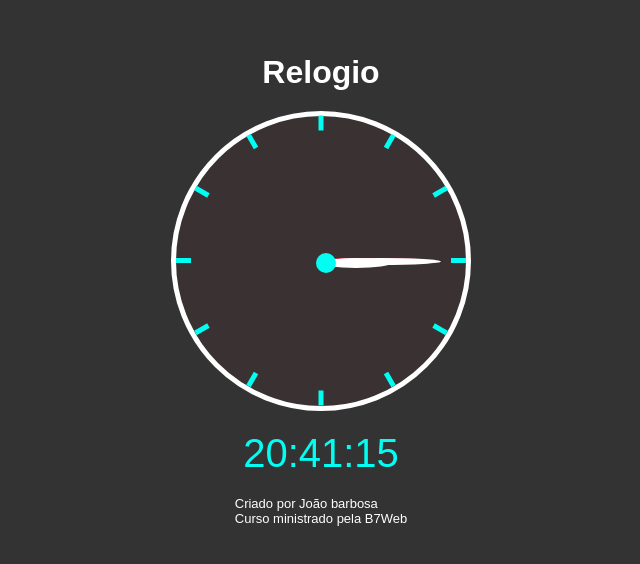
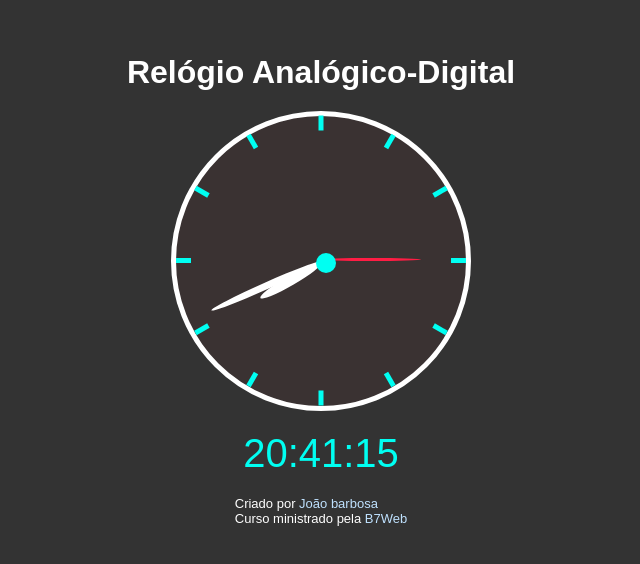
Before and after one commit to JoaoSBarbosa/relogio-analogico-digital, a plain HTML site: page relogio/index.html in a window 1280 px wide. Shown: the part 110-674 px from the top of the page, without its empty margins (319-959 px from the left). Drawn offline with Linux system fonts and the light colour scheme.

Commit message:
Projeto finalizado

```diff
--- a/relogio/assets/css/style.css
+++ b/relogio/assets/css/style.css
@@ -102,3 +102,10 @@ footer {
    color: #FFF;
    font-size: 13px;
 }
+footer a{
+   text-decoration: none;
+   color: rgb(191, 225, 254);
+}
+footer a:hover{
+   color: #00fff2;
+}
--- a/relogio/assets/js/script.js
+++ b/relogio/assets/js/script.js
@@ -15,10 +15,16 @@ function updateClock() {
   )}`;
   // Relogio Analogico
   let sDeg = ((360 / 60) * second) - 90;
+  let mDeg = ((360 / 60) * minute) - 90;
+  let hDeg = ((360 / 12) * hour) - 90;
   sElement.style.transform = `rotate(${sDeg}deg)`;
+  mElement.style.transform = `rotate(${mDeg}deg)`;
+  hElement.style.transform = `rotate(${hDeg}deg)`
+
 }
 function fixZero(time) {
   return time < 10 ? `0${time}` : time;
 }
 
 setInterval(updateClock, 1000);
+updateClock();
--- a/relogio/index.html
+++ b/relogio/index.html
@@ -10,7 +10,7 @@
 </head>
 
 <body>
-   <h1>Relogio</h1>
+   <h1>Relógio Analógico-Digital</h1>
    <div class="relogio">
       <div class="riscos">
          <div class="risco" style="transform: rotate(0deg)">
@@ -61,8 +61,8 @@
    <div class="digital">--:--:--</div>
 
    <footer>
-      <p>Criado por João barbosa</p>
-      <p>Curso ministrado pela B7Web</p>
+      <p>Criado por <a href="https://www.linkedin.com/in/joao-da-silva-barbosa/" target="_blank" title="Linkedin">João barbosa</a></p>
+      <p>Curso ministrado pela <a href="https://b7web.com.br/" target="_blank" title="Site b7web">B7Web</a></p>
    </footer>
 
    <script src="assets/js/script.js"></script>
```
